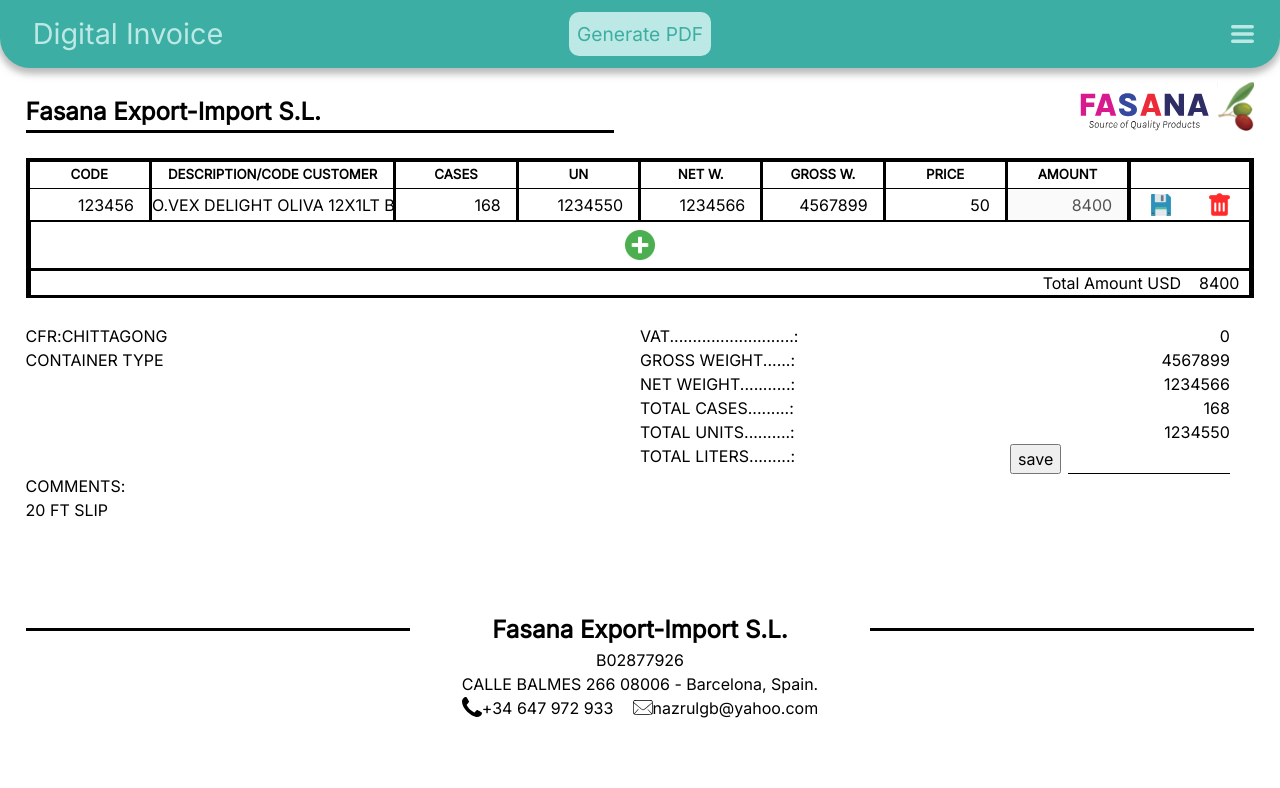
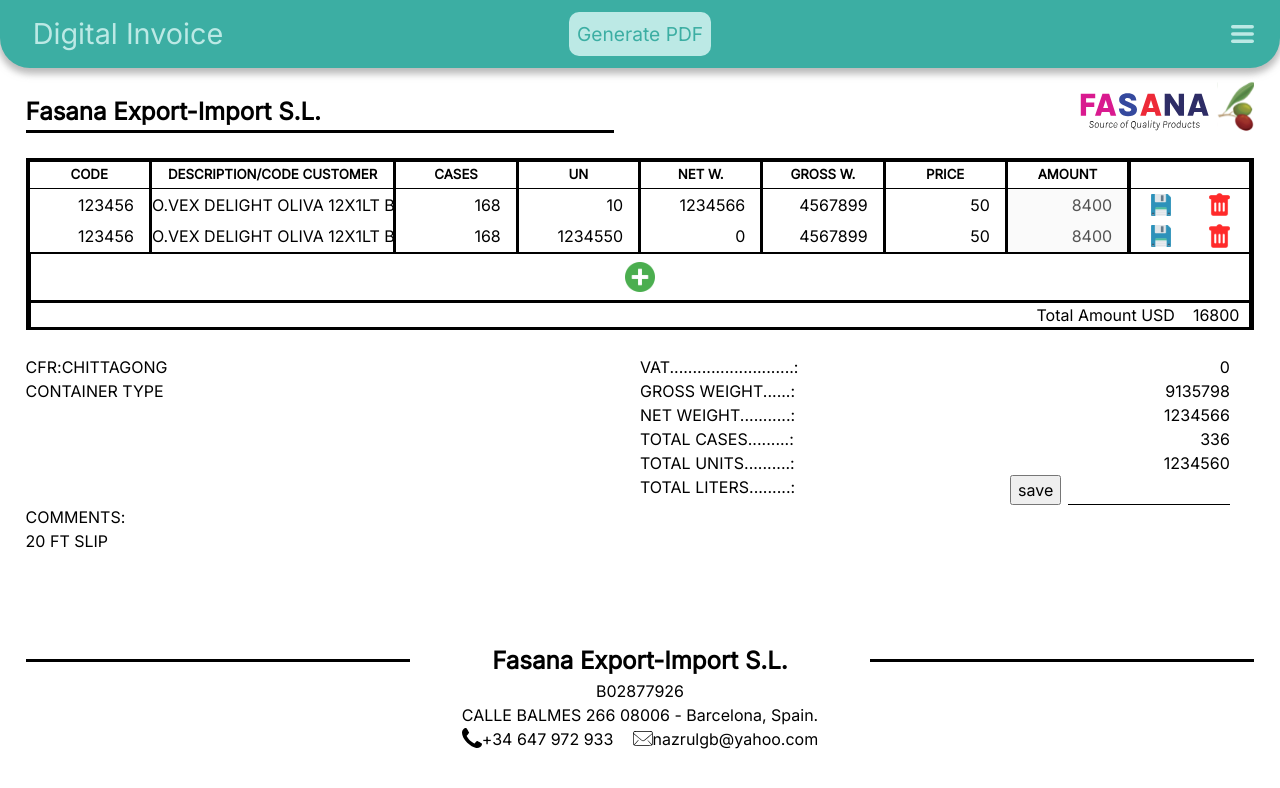
Before and after one commit to PDFgenerator/PDFgenerator.github.io, a React (Create React App) app: page / in a window 1280 px wide. Shown: the top 788 px of the page. Built offline with nearby package versions, Linux system fonts and the light colour scheme.

Commit message:
Validations finish

```diff
--- a/src/App/Inovoice/RowCard/rowCard.jsx
+++ b/src/App/Inovoice/RowCard/rowCard.jsx
@@ -45,7 +45,7 @@
         props.setIsSaved(true)
 
         console.log(row)
-        console.log(DataService.table)
+        // console.log(DataService.table)
     }
 
 
--- a/src/Repository/DataService.js
+++ b/src/Repository/DataService.js
@@ -31,23 +31,23 @@
             code: "123456",
             description: "O.VEX DELIGHT OLIVA 12X1LT BVR BANGLADES",
             cases: 168,
-            un: "1234550",
+            un: "10",
             net: "1234566",
             gross: "4567899",
             price: 50.00,
             amount: 0.00,
-        }//,
-        // {
-        //     id: 2,
-        //     code: "123456",
-        //     description: "O.VEX DELIGHT OLIVA 12X1LT BVR BANGLADES",
-        //     cases: 168,
-        //     un: "1234550",
-        //     net: "1234566",
-        //     gross: "4567899",
-        //     price: 50.00,
-        //     amount: 0.00,
-        // },
+        },
+        {
+            id: 2,
+            code: "123456",
+            description: "O.VEX DELIGHT OLIVA 12X1LT BVR BANGLADES",
+            cases: 168,
+            un: "1234550",
+            net: "0",
+            gross: "4567899",
+            price: 50.00,
+            amount: 0.00,
+        },
         // {
         //     id: 3,
         //     code: "123456",
--- a/src/Repository/ValidationsPDF.js
+++ b/src/Repository/ValidationsPDF.js
@@ -1,25 +1,51 @@
 import { DataService } from './DataService';
 
 class ValidationsPDF {
+
+    #MoreOfZero(num) {
+      let result = num > 0 ;
+      return result
+    }
+
     ValidateRows() {
-        let result = DataService.table.length > 0;
+        let result = this.#MoreOfZero(DataService.table.length);
         return result;
     }
 
     ValidateLiters() {
-        let result = DataService.totals.totalLiters > 0;
+        let result = this.#MoreOfZero(DataService.totals.totalLiters);
+        return result;
+    }
+
+    Validate_Cases_Units_net_gross() {
+        let array = DataService.table
+        let result = true;
+
+        let arrayMap = array.map(
+            row => [parseFloat(row.cases), parseFloat(row.un), parseFloat(row.net), parseFloat(row.gross)]
+        )
+        // console.log(arrayMap)
+
+        arrayMap.forEach( row => {
+            return row.find(cell => {
+                if ( cell === 0 ) return result = false;
+            })
+        })
+
+        // console.log(result)
         return result;
     }
 
     ValidationsForPDF() {
-        let result = this.ValidateRows() && this.ValidateLiters() && true;
+        let result = this.ValidateRows() && this.ValidateLiters() && this.Validate_Cases_Units_net_gross();
         return result;
     }
 
     PrintValidationFail() {
-        console.group("Validations fail to generate the PDF.");
+        console.group("%cValidations fail to generate the PDF.", "font-size: 14px; background: yellow; color: black");
             if(!this.ValidateRows()) {console.log("There are not rows in the table.");alert("There are not rows in the table.");}
             if(!this.ValidateLiters()) {console.log("Total liters equals 0.");alert("Total liters equals 0. To continue, total liters must be greater than 0.");}
+            if(!this.Validate_Cases_Units_net_gross()) {console.log("Exist some cell with value is equals 0.");alert("Exist some cell with value is equals 0 in columns cases, units, net or gross.");}
         console.groupEnd();
     }
 }
```
Also changed, not shown: src/App/Nav/nav.jsx (line endings or trailing spaces).
